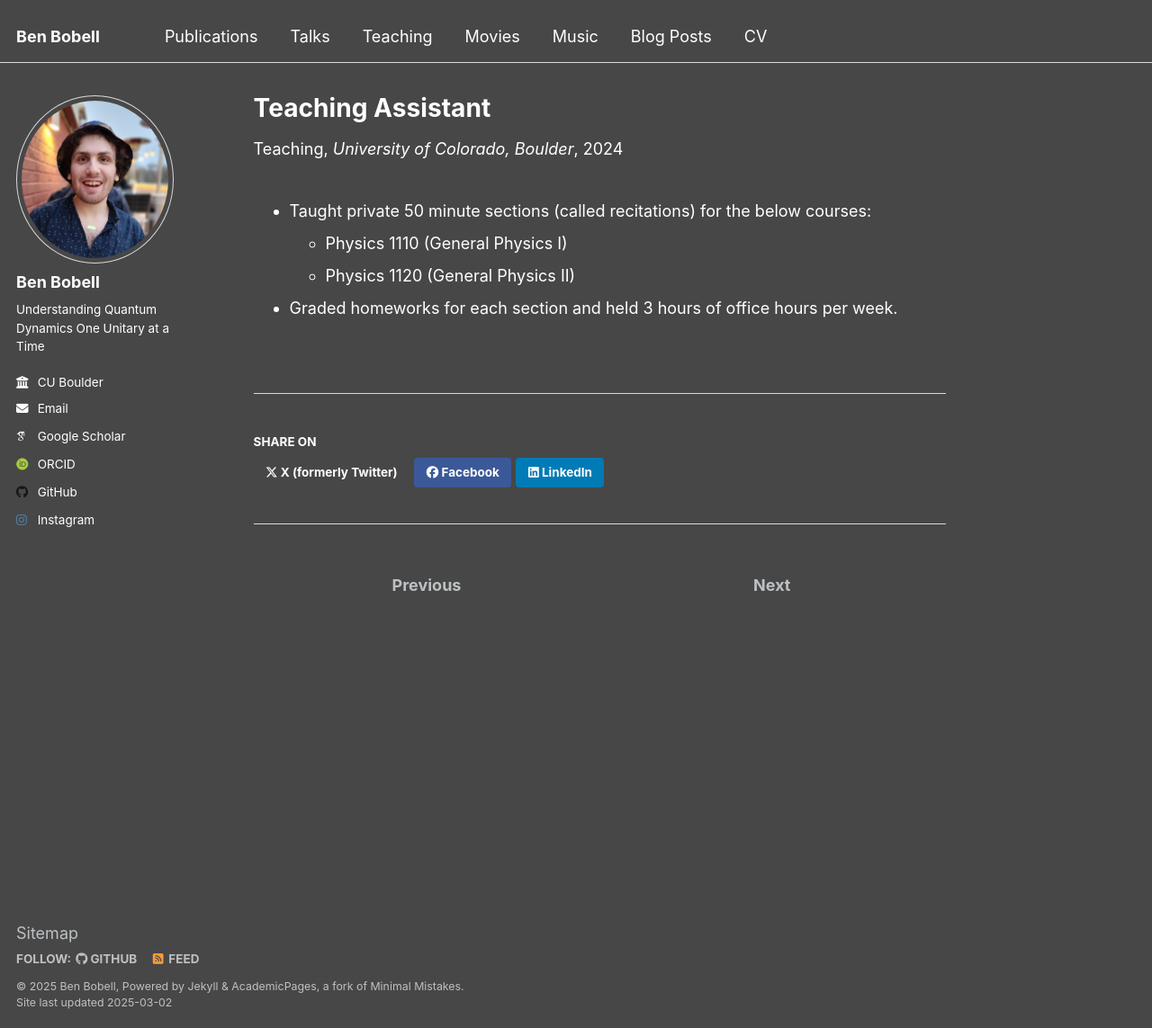
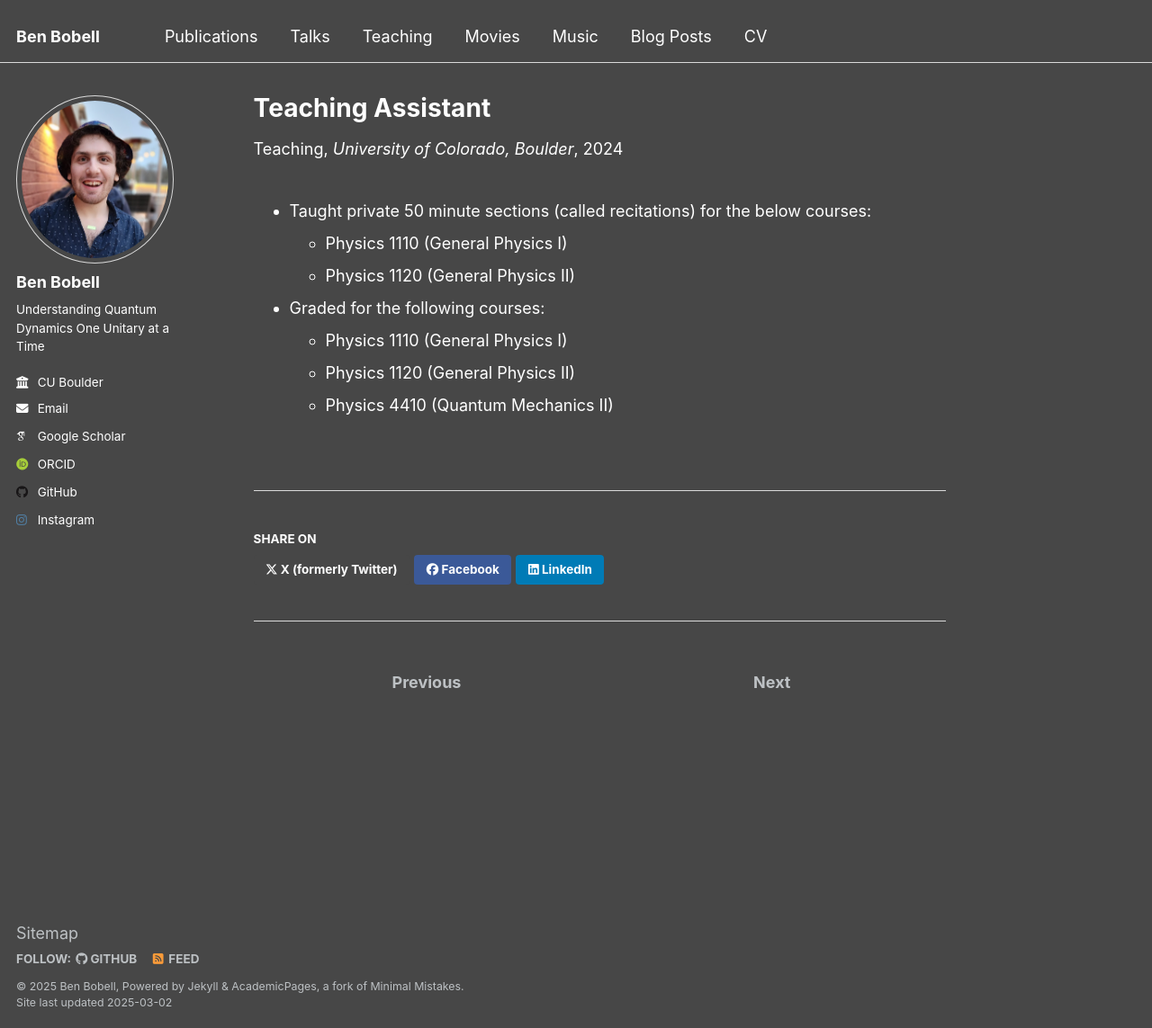
Before and after one commit to BenBobell00/BenBobell00.github.io, a Jekyll site: the page built from _teaching/teaching-3.md, in a window 1280 px wide and 1143 px high. Shown: the whole window at 90% size. Built offline with Jekyll 4.4.1, drawn with Linux system fonts in a browser that asks for light colours; some web fonts are replaced.

Commit message:
Update teaching-3.md

```diff
--- a/_teaching/teaching-3.md
+++ b/_teaching/teaching-3.md
@@ -10,4 +10,7 @@ location: "Boulder, CO"
 - Taught private 50 minute sections (called recitations) for the below courses:
   - Physics 1110 (General Physics I)
   - Physics 1120 (General Physics II)
-- Graded homeworks for each section and held 3 hours of office hours per week.
+- Graded for the following courses:
+  - Physics 1110 (General Physics I)
+  - Physics 1120 (General Physics II)
+  - Physics 4410 (Quantum Mechanics II)
```
